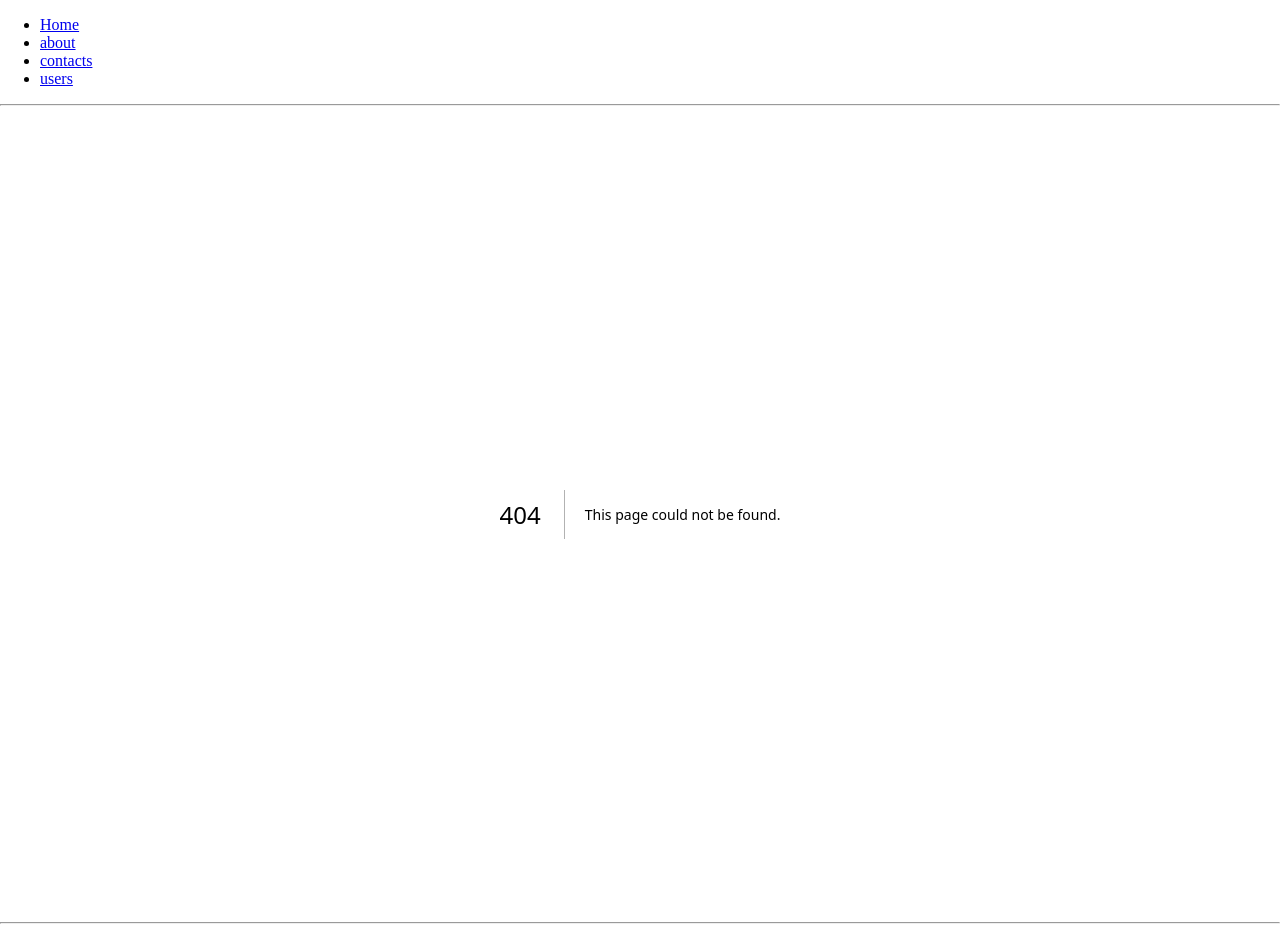
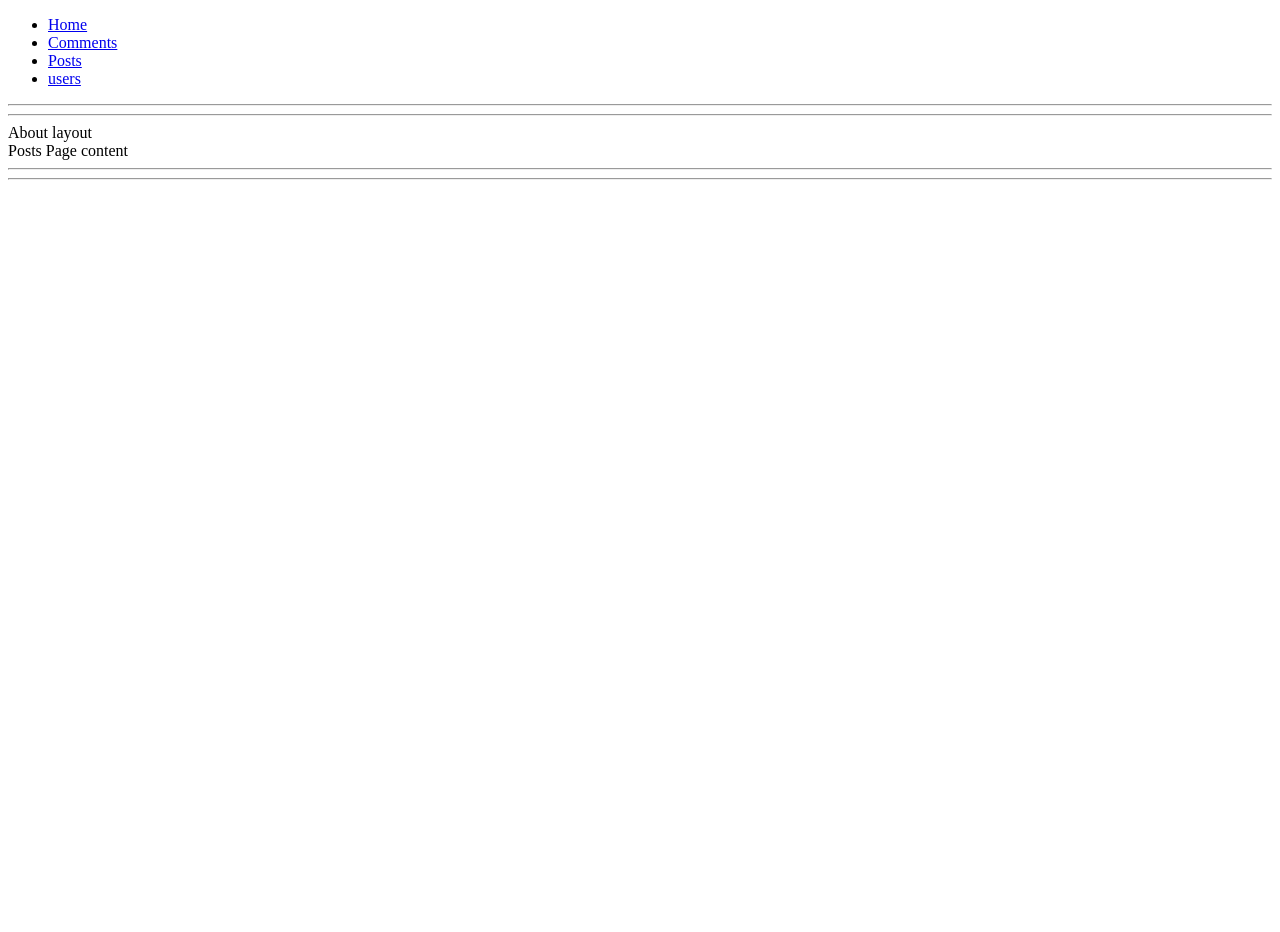
Before and after one commit to Yaroslav-Kyselov/NextJS, a Next.js app: page /posts in a window 1280 px wide. Before the commit this address had no page. After the commit the page ends 800 px from the top, so only its background shows below. Built offline with nearby package versions, Linux system fonts and the light colour scheme.

Commit message:
hw1 start

```diff
--- a/src/app/(public)/about/page.tsx
+++ /dev/null
@@ -1,9 +0,0 @@
-const AboutPage = () => {
-    return (
-        <div>
-            About Page content
-        </div>
-    )
-}
-
-export default AboutPage;
--- a/src/app/(public)/contacts/layout.tsx
+++ b/src/app/(public)/comments/layout.tsx
@@ -2,12 +2,12 @@ import type {Metadata} from "next";
 
 
 export const metadata: Metadata = {
-    title: "ContactsLayout - Create Next App",
+    title: "Comments",
     // description: "Generated by create next app",
 };
 
 type Props = { children: React.ReactNode; };
-const ContactsLayout = ({children}: Props) => {
+const CommentsLayout = ({children}: Props) => {
     return (
         <>
             {children}
@@ -15,4 +15,4 @@ const ContactsLayout = ({children}: Props) => {
 
     );
 }
-export default ContactsLayout;
+export default CommentsLayout;
--- /dev/null
+++ b/src/app/(public)/comments/page.tsx
@@ -0,0 +1,9 @@
+const CommentsPage = () => {
+    return (
+        <div>
+            Comments Page content
+        </div>
+    )
+}
+
+export default CommentsPage;
--- a/src/app/(public)/contacts/page.tsx
+++ /dev/null
@@ -1,9 +0,0 @@
-const ContactsPage = () => {
-    return (
-        <div>
-            Contacts Page content
-        </div>
-    )
-}
-
-export default ContactsPage;
--- a/src/app/(public)/about/layout.tsx
+++ b/src/app/(public)/posts/layout.tsx
@@ -3,13 +3,13 @@ import React from "react";
 
 
 export const metadata: Metadata = {
-    title: "AboutLayout - Create Next App",
-    description: "Generated by create about layout",
+    title: "PostsLayout",
+    // description: "Generated by create about layout",
 };
 
 type Props = { children: React.ReactNode };
 
-const AboutLayout = ({children}: Props) => {
+const PostsLayout = ({children}: Props) => {
 
     return (
         <div>
@@ -20,4 +20,4 @@ const AboutLayout = ({children}: Props) => {
         </div>
     );
 }
-export default AboutLayout
+export default PostsLayout
--- /dev/null
+++ b/src/app/(public)/posts/page.tsx
@@ -0,0 +1,9 @@
+const PostsPage = () => {
+    return (
+        <div>
+            Posts Page content
+        </div>
+    )
+}
+
+export default PostsPage;
--- a/src/components/menu/Menu.tsx
+++ b/src/components/menu/Menu.tsx
@@ -9,11 +9,11 @@ export const Menu = () => {
                 </li>
 
                 <li>
-                    <Link href="/about">about</Link>
+                    <Link href="/about">Comments</Link>
                 </li>
 
                 <li>
-                    <Link href="/contacts">contacts</Link>
+                    <Link href="/contacts">Posts</Link>
                 </li>
 
                 <li>
```
Also changed, not shown: 1 other file (tests, documents, lock files or other folders).
